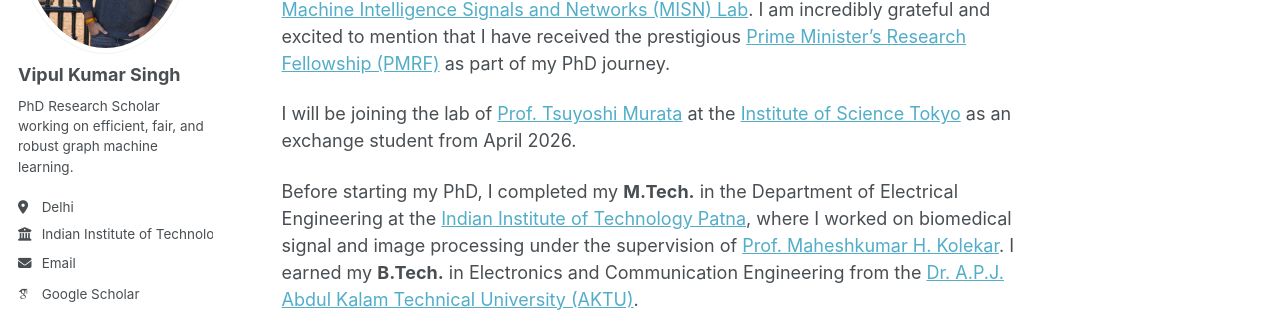
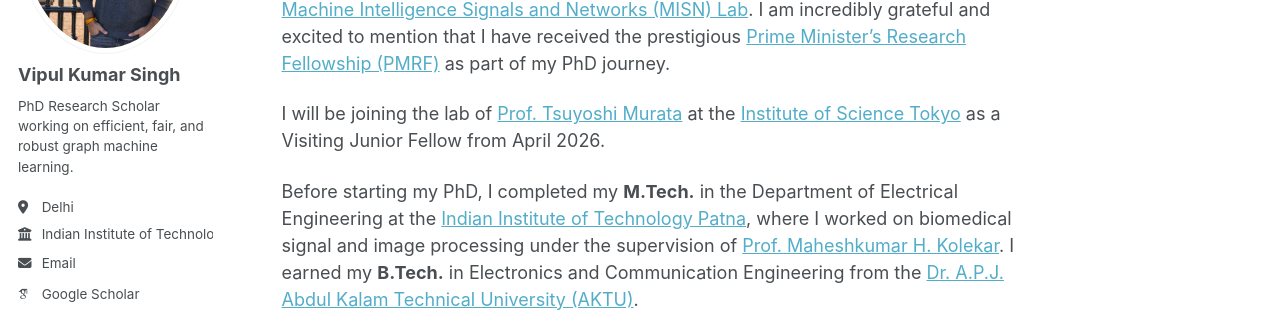
Before and after one commit to shashivipul/shashivipul.github.io, a Jekyll site: the page built from _pages/about.md, in a window 1280 px wide and 1298 px high. Shown: the part 292-604 px from the top of the window. Built offline with Jekyll 4.4.1, drawn with Linux system fonts in a browser that asks for light colours; some web fonts are replaced; a script bundle is joined from its source files by our own code; library files that are not in the unit come from our copies.

Commit message:
Update about.md

```diff
--- a/_pages/about.md
+++ b/_pages/about.md
@@ -9,7 +9,7 @@
 
 Namaste! I am **Vipul**, an AI researcher working on trustworthiness and scalability challenges in **Graph Machine Learning**, with a particular focus on fairness and robustness. I am currently a fifth-year PhD candidate in the Department of Electrical Engineering at the [Indian Institute of Technology Delhi](https://home.iitd.ac.in). My work spans graph deep learning, graph coarsening, medical image analytics, financial time-series, and knowledge distillation. Recently, I've been exploring the trustworthiness of LLMs and graph-language models. My research is advised by [Prof. Sandeep Kumar](https://sites.google.com/view/sandeepkr/home) and [Prof. Jayadeva](https://web.iitd.ac.in/~jayadeva/) at the [Machine Intelligence Signals and Networks (MISN) Lab](https://misn.iitd.ac.in). I am incredibly grateful and excited to mention that I have received the prestigious [Prime Minister’s Research Fellowship (PMRF)](https://www.pmrf.in) as part of my PhD journey.
 
-I will be joining the lab of [Prof. Tsuyoshi Murata](https://www.net.c.titech.ac.jp/murata.html) at the [Institute of Science Tokyo](https://www.isct.ac.jp/en) as an exchange student from April 2026.
+I will be joining the lab of [Prof. Tsuyoshi Murata](https://www.net.c.titech.ac.jp/murata.html) at the [Institute of Science Tokyo](https://www.isct.ac.jp/en) as a Visiting Junior Fellow from April 2026.
 
 Before starting my PhD, I completed my **M.Tech.** in the Department of Electrical Engineering at the [Indian Institute of Technology Patna](https://www.iitp.ac.in), where I worked on biomedical signal and image processing under the supervision of [Prof. Maheshkumar H. Kolekar](https://www.iitp.ac.in/~mahesh/). I earned my **B.Tech.** in Electronics and Communication Engineering from the [Dr. A.P.J. Abdul Kalam Technical University (AKTU)](https://aktu.ac.in).
 
```
